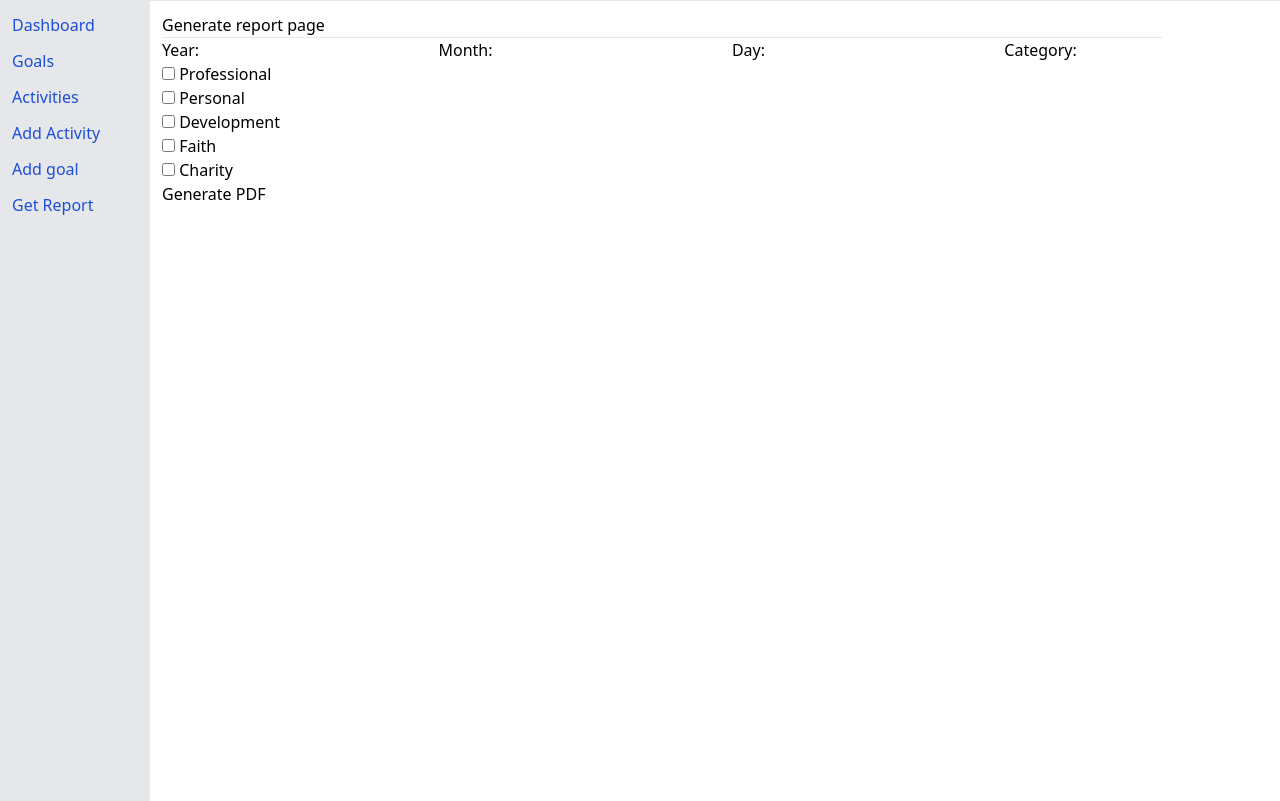
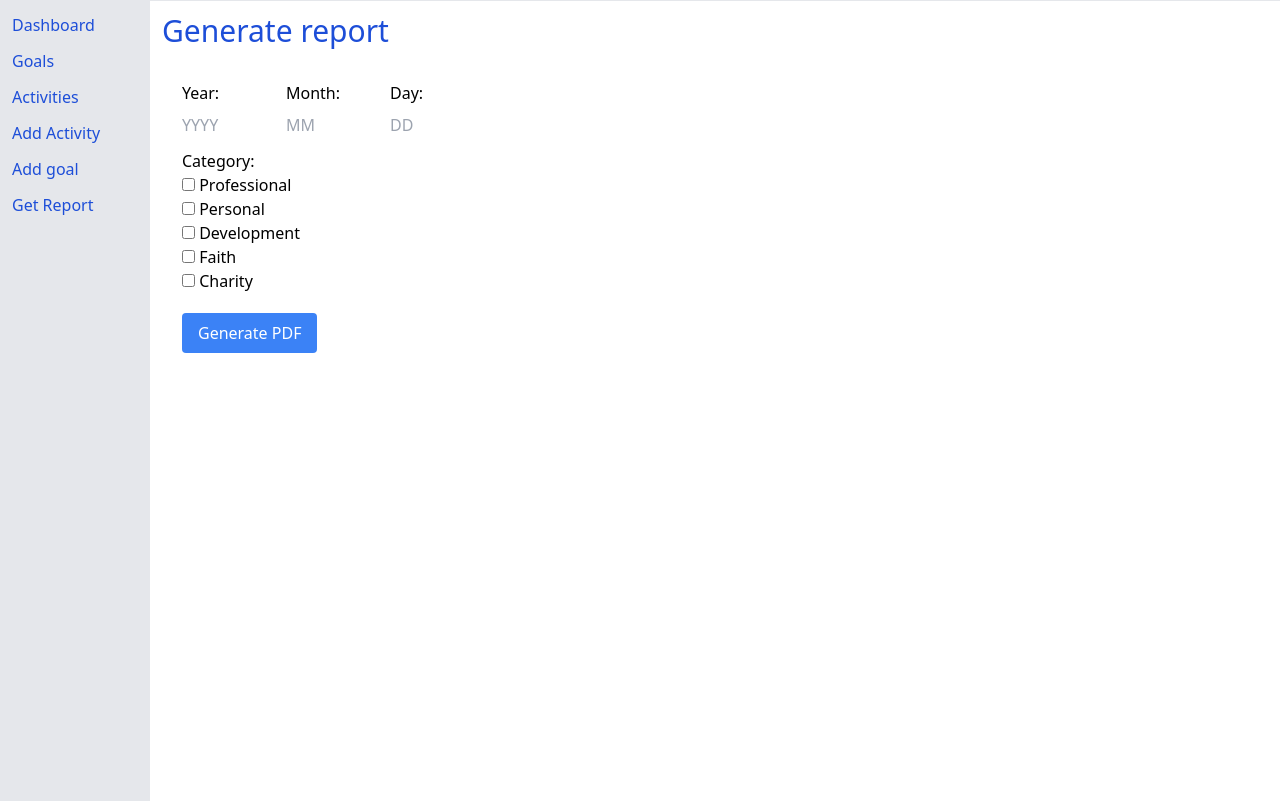
Before and after one commit to Cmmh1101/daily-tracker, a Django app: page /generate_pdf in a window 1280 px wide. Shown: the part 40-841 px from the top of the page. Run offline with Django 4.2, Linux system fonts and the light colour scheme; the visitor is signed in with stand-in values (Sample User, id 1); style sheets or scripts are compiled from the project's sources; some libraries are stand-ins or nearby versions.

Commit message:
fixed generate report and styles

```diff
--- a/dashboard/forms.py
+++ b/dashboard/forms.py
@@ -42,9 +42,23 @@ class GoalForm(forms.ModelForm):
     }
 
 class DateSelectionForm(forms.Form):
-    year = forms.IntegerField(label='Year')
-    month = forms.IntegerField(label='Month', required=False)
-    day = forms.IntegerField(label='Day', required=False)
+    year = forms.IntegerField(
+        label='Year',
+        widget=forms.NumberInput(attrs={'placeholder': 'YYYY'})
+        )
+
+    month = forms.IntegerField(
+        label='Month',
+        required=False,
+        widget=forms.NumberInput(attrs={'placeholder': 'MM'})
+        )
+
+    day = forms.IntegerField(
+        label='Day',
+        required=False,
+        widget=forms.NumberInput(attrs={'placeholder': 'DD'})
+        )
+
     category = forms.MultipleChoiceField(
         choices=CATEGORY_CHOICES,
         widget=forms.CheckboxSelectMultiple,
--- a/dashboard/templates/dashboard/activities.html
+++ b/dashboard/templates/dashboard/activities.html
@@ -32,7 +32,7 @@
 {% block body %}
 <div>
     <div class="flex justify-between flex-wrap mb-5">
-        <h1 class="pl-5 text-blue-700 text-3xl">Activities:</h1>
+        <h1 class=" text-blue-700 text-3xl">Activities:</h1>
         <div class="w-24 h-24 flex flex-col">
             <div class="flex justify-between">
                 <button id="filter">Filter</button>
--- a/dashboard/templates/dashboard/addActivity.html
+++ b/dashboard/templates/dashboard/addActivity.html
@@ -1,7 +1,7 @@
 {% extends 'dashboard/layout.html' %}
 
 {% block body %}
-    <h1 class="pl-5 text-blue-700">Add New Activity</h1>
+    <h1 class="text-blue-700 text-3xl">Add New Activity</h1>
 
     <div class="p-5">
         <form method="post" action="{% url 'addActivity' %}">
--- a/dashboard/templates/dashboard/addGoal.html
+++ b/dashboard/templates/dashboard/addGoal.html
@@ -1,7 +1,7 @@
 {% extends 'dashboard/layout.html' %}
 
 {% block body %}
-    <h1 class="pl-5 text-blue-700">Create Goal</h1>
+    <h1 class="text-blue-700 text-3xl">Create Goal</h1>
 
     <div class="p-5">
         <form method="post" action="{% url 'addGoal' %}">
--- a/dashboard/templates/dashboard/generateReport.html
+++ b/dashboard/templates/dashboard/generateReport.html
@@ -1,14 +1,23 @@
 {% extends 'dashboard/layout.html' %}
 
 {% block body %}
-    <h1>Generate report page</h1>
-    <hr>
-    <form method="post">
+    <h1 class="text-blue-700 text-3xl">Generate report</h1>
+    <form class="p-5" method="post" class="report-form my-3">
         {% csrf_token %}
-    {{ form.year.label_tag }} {{ form.year }}
-    {{ form.month.label_tag }} {{ form.month }}
-    {{ form.day.label_tag }} {{ form.day }}
-    {{ form.category.label_tag }} {{ form.category }}
-    <button type="submit">Generate PDF</button>
+        <div class="flex flex-wrap my-3">
+            <div class="flex flex-col w-24 mr-2">
+                {{ form.year.label_tag }} {{ form.year }}
+            </div>
+            <div class="flex flex-col w-24 mr-2">
+                {{ form.month.label_tag }} {{ form.month }}
+            </div>
+            <div class="flex flex-col w-24 mr-2">
+                {{ form.day.label_tag }} {{ form.day }}
+            </div>
+        </div>
+        <div>
+            {{ form.category.label_tag }} {{ form.category }}
+        </div>
+    <button type="submit" class="mt-5 bg-blue-500 text-white py-2 px-4 rounded cursor-pointer">Generate PDF</button>
     </form>
 {% endblock body %}
--- a/dashboard/templates/dashboard/goals.html
+++ b/dashboard/templates/dashboard/goals.html
@@ -3,7 +3,7 @@
 {% block body %}
 <div>
     <div class="flex justify-between items-center flex-wrap mb-5">
-        <h1 class="pl-5 text-blue-700 text-3xl">Goals:</h1>
+        <h1 class="text-blue-700 text-3xl">Goals:</h1>
         <div>
             <button class="">Filter</button>
             <button class="ml-2">Sort</button>
```
Also changed, not shown: dashboard/templates/dashboard/index.html (+4 -5 lines).
